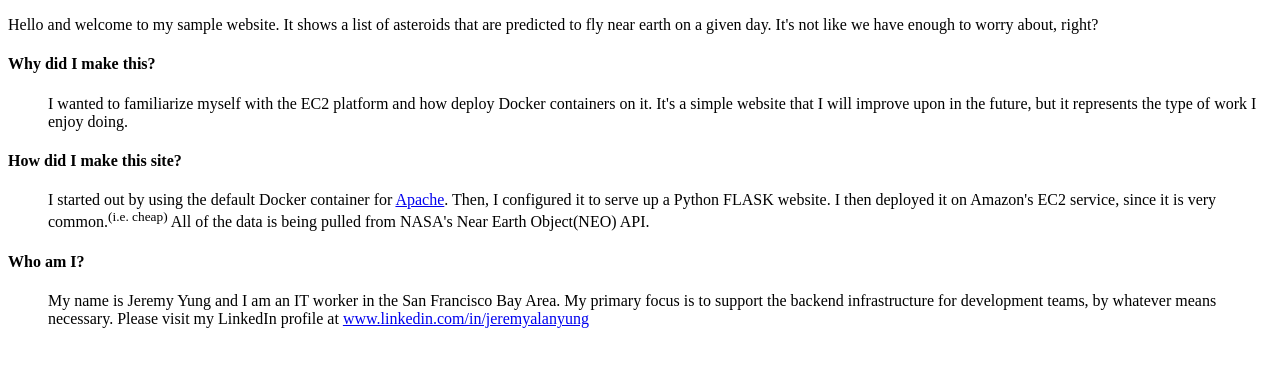
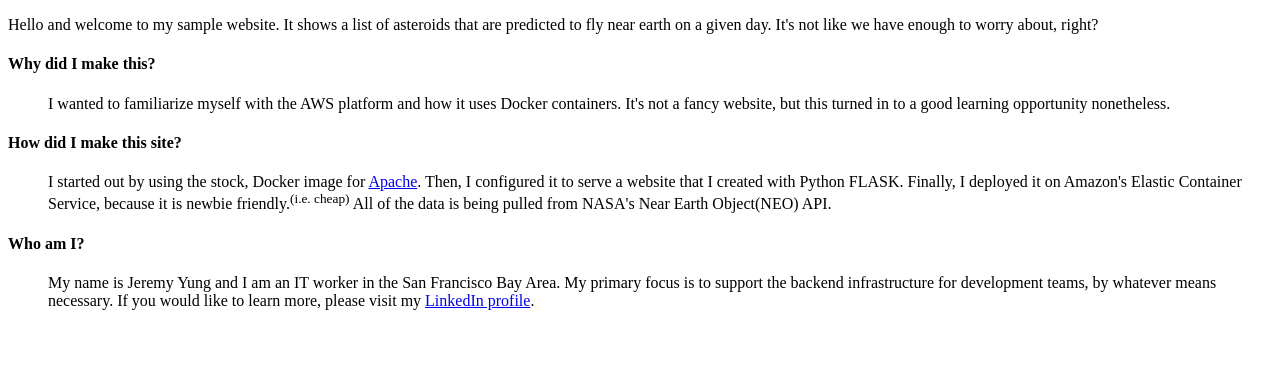
Before and after one commit to vodalin/fk_neopage, a Flask app: page /info in a window 1280 px wide. Shown: the top 367 px of the page. Run offline with Flask 2, Linux system fonts and the light colour scheme.

Commit message:
updated info again....

```diff
--- a/src/templates/info.html
+++ b/src/templates/info.html
@@ -11,20 +11,20 @@
         </p>
         <dt><h4>Why did I make this?</h4></dt>
         <dd>
-            I wanted to familiarize myself with the EC2 platform and how deploy Docker containers on it.
-            It's a simple website that I will improve upon in the future, but it represents the type of work I enjoy doing.
+            I wanted to familiarize myself with the AWS platform and how it uses Docker containers. It's not a fancy website,
+            but this turned in to a good learning opportunity nonetheless.
         </dd>
         <dt><h4>How did I make this site?</h4></dt>
         <dd>
-            I started out by using the default Docker container for <a href="https://hub.docker.com/_/httpd/">Apache</a>.
-            Then, I configured it to serve up a Python FLASK website. I then deployed it on Amazon's EC2 service, since
-            it is very common.<sup>(i.e. cheap)</sup> All of the data is being pulled from NASA's Near Earth Object(NEO) API.
+            I started out by using the stock, Docker image for <a href="https://hub.docker.com/_/httpd/">Apache</a>.
+            Then, I configured it to serve a website that I created with Python FLASK. Finally, I deployed it on Amazon's Elastic Container Service,
+            because it is newbie friendly.<sup>(i.e. cheap)</sup> All of the data is being pulled from NASA's Near Earth Object(NEO) API.
         </dd>
         <dt><h4>Who am I?</h4></dt>
         <dd>
             My name is Jeremy Yung and I am an IT worker in the San Francisco Bay Area. My primary focus
-            is to support the backend infrastructure for development teams, by whatever means necessary. Please visit
-            my LinkedIn profile at <a href="www.linkedin.com/in/jeremyalanyung">www.linkedin.com/in/jeremyalanyung</a>
+            is to support the backend infrastructure for development teams, by whatever means necessary. If you would like
+            to learn more, please visit my <a href="www.linkedin.com/in/jeremyalanyung">LinkedIn profile</a>.
         </dd>
     </div>
 </body>
```
